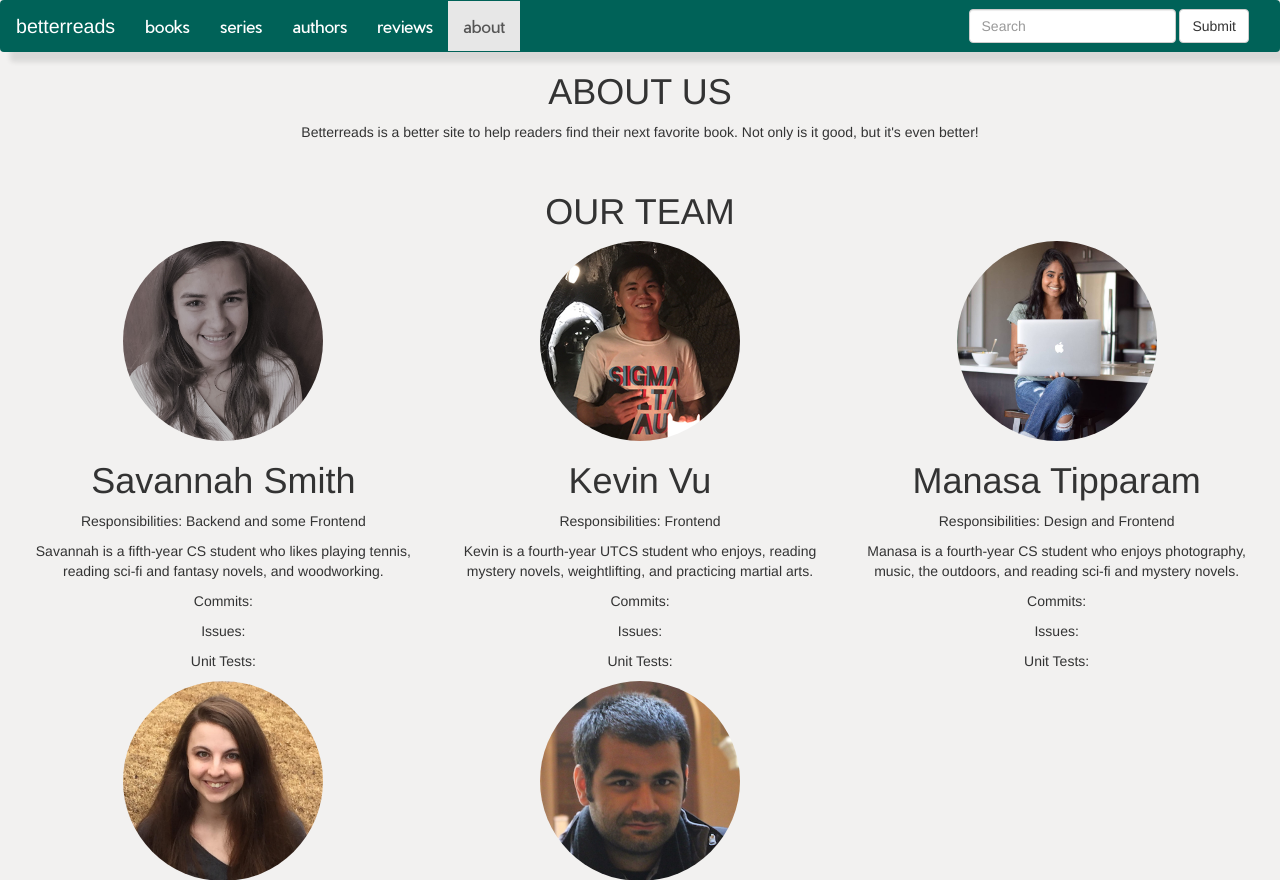
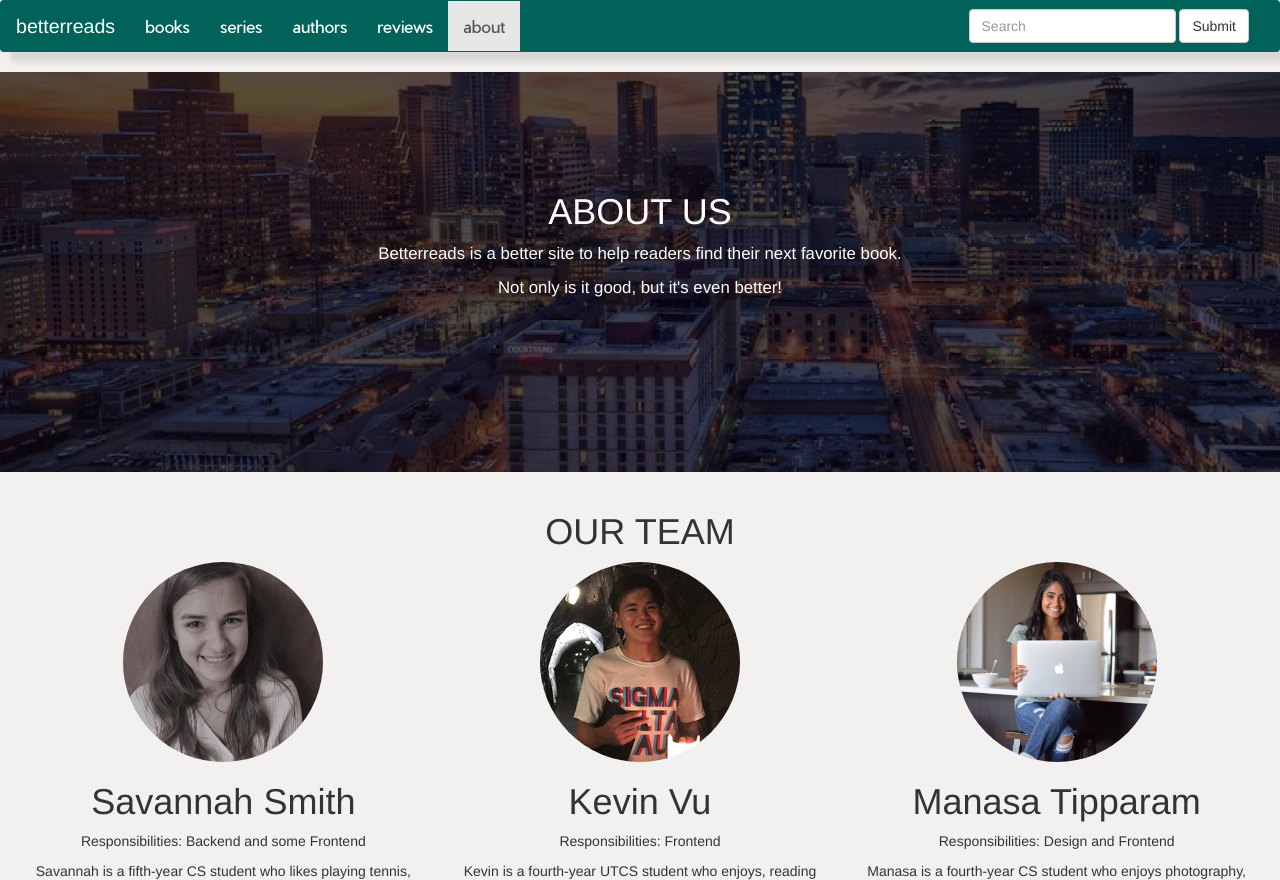
Before and after one commit to savsmith/idb, a Flask app: page /about in a window 1280 px wide. Shown: the top 880 px of the page. Run offline with Flask 2, Linux system fonts and the light colour scheme; some libraries are stand-ins or nearby versions.

Commit message:
Added about page parallax image header

```diff
--- a/static/css/styles.css
+++ b/static/css/styles.css
@@ -61,64 +61,19 @@ body {
   background: #f2f1f0;
 }
 
+.parallax {
+  color: #fff;
+  background-image: url("/static/misc/atx_skyline.jpg");
 
+  min-height: 400px;
 
-/* ------------------ PARALLAX STUFF ------------------
-
-
-html {
-  height: 100%;
-  overflow: hidden;
-  overflow-y: scroll;
-}
-body {
-  margin:0;
-  padding:0;
-	-webkit-perspective: 1px;
-	perspective: 1px;
-	-webkit-transform-style: preserve-3d;
-	transform-style: preserve-3d;
-  height: 100%;
-  overflow-y: scroll;
-  overflow-x: hidden;
-}
-header {
-  box-sizing: border-box;
-  min-height: 40vw;
-  padding: 30vw 0 5vw;
-  position: relative;
-  -webkit-transform-style: inherit;
-  transform-style: inherit;
-  width: 100vw;
-}
-header, header:before {
-  background-position: 50% 50%;
-  background-size: 100% 50%;
-}
-header::before {
-  bottom: 0;
-  content: "";
-  left: 0;
-  position: absolute;
-  right: 0;
-  top: 0;
-	display: block;
-	background-color: #8a8;
-  background-image: url(/static/misc/atx_skyline.jpg);
+  /* Create the parallax scrolling effect */
+  background-attachment: fixed;
+  background-position: center;
+  background-repeat: no-repeat;
   background-size: cover;
-  -webkit-transform-origin: center center 0;
-  -webkit-transform: translateZ(-1px) scale(2);
-  transform-origin: center center 0;
-  transform: translateZ(-1px) scale(2);
-  z-index: -1;
-  min-height: 100vh;
-}
-header * {
-  font-weight: normal;
-  letter-spacing: 0.2em;
-  text-align: center;
-  margin: 0;
-	padding: 1em 0;
 }
 
-*/
+.parallax p {
+  font-size: 120%;
+}
--- a/templates/about.html
+++ b/templates/about.html
@@ -37,11 +37,13 @@
     </nav>
 
 
-    <header align="center">
+    <div class="parallax" align="center">
+      <br><br><br><br><br>
       <h1>ABOUT US</h1>
       <p>Betterreads is a better site to help readers find their next favorite
-      book. Not only is it good, but it's even better!</p>
-    </header>
+      book.</p>
+      <p>Not only is it good, but it's even better!</p>
+    </div>
 
 
     </head>
```
Also changed, not shown: static/misc/atx_skyline.jpg.
